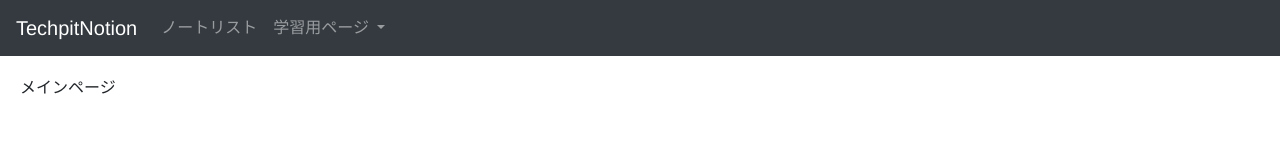
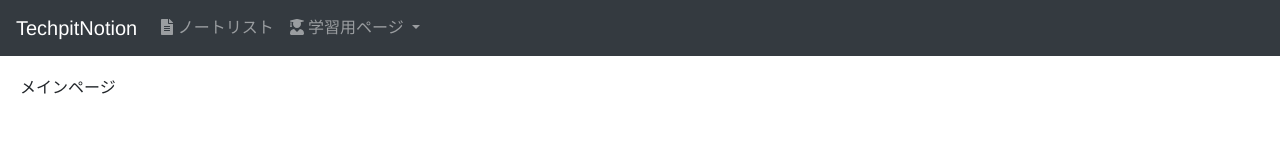
Before and after one commit to TatsuyaMatsuoka0904/MDvueApp, a Vue app: page / in a window 1280 px wide. Shown: the top 160 px of the page. Built offline with nearby package versions, Linux system fonts and the light colour scheme.

Commit message:
import fontawesame add src/js/fontaewsame Navibar add icon

```diff
--- a/package.json
+++ b/package.json
@@ -8,6 +8,7 @@
     "lint": "vue-cli-service lint"
   },
   "dependencies": {
+    "@fortawesome/fontawesome-free": "^5.15.4",
     "core-js": "^3.6.5",
     "vue": "^2.6.11"
   },
--- a/src/App.vue
+++ b/src/App.vue
@@ -8,6 +8,7 @@
 <script>
 import NavigationBar from './components/NavigationBar.vue'
 import MainPage from './components/MainPage.vue'
+require("./js/fontawesome")
 
 export default {
 	name: 'App',
--- a/src/components/NavigationBar.vue
+++ b/src/components/NavigationBar.vue
@@ -11,12 +11,12 @@
       <ul class="navbar-nav">
 
         <li class="nav-item">
-          <a class="nav-link" href="#">ノートリスト</a>
+          <a class="nav-link" href="#"><i class="fas fa-file-alt"></i> ノートリスト</a>
         </li>
 
         <li class="nav-item dropdown">
           <a class="nav-link dropdown-toggle" data-toggle="dropdown">
-            学習用ページ
+            <i class="fas fa-user-graduate"></i> 学習用ページ
           </a>
           <ul class="dropdown-menu">
             <li><a class="dropdown-item" href="#">学習1</a></li>
@@ -27,6 +27,7 @@
       </ul>
     </div>
   </nav>
+
 </template>
 
 
@@ -45,7 +46,5 @@
     padding-top: 1rem;
     position: relative;
     height: 60px;
-    color:aliceblue;
-    background-color:darkcyan;
 }
 </style>
--- /dev/null
+++ b/src/js/fontawesome.js
@@ -0,0 +1,4 @@
+import "@fortawesome/fontawesome-free/js/fontawesome";
+import "@fortawesome/fontawesome-free/js/brands";
+import "@fortawesome/fontawesome-free/js/solid";
+import "@fortawesome/fontawesome-free/js/regular";
```
Also changed, not shown: 2 other files (tests, documents, lock files or other folders).
